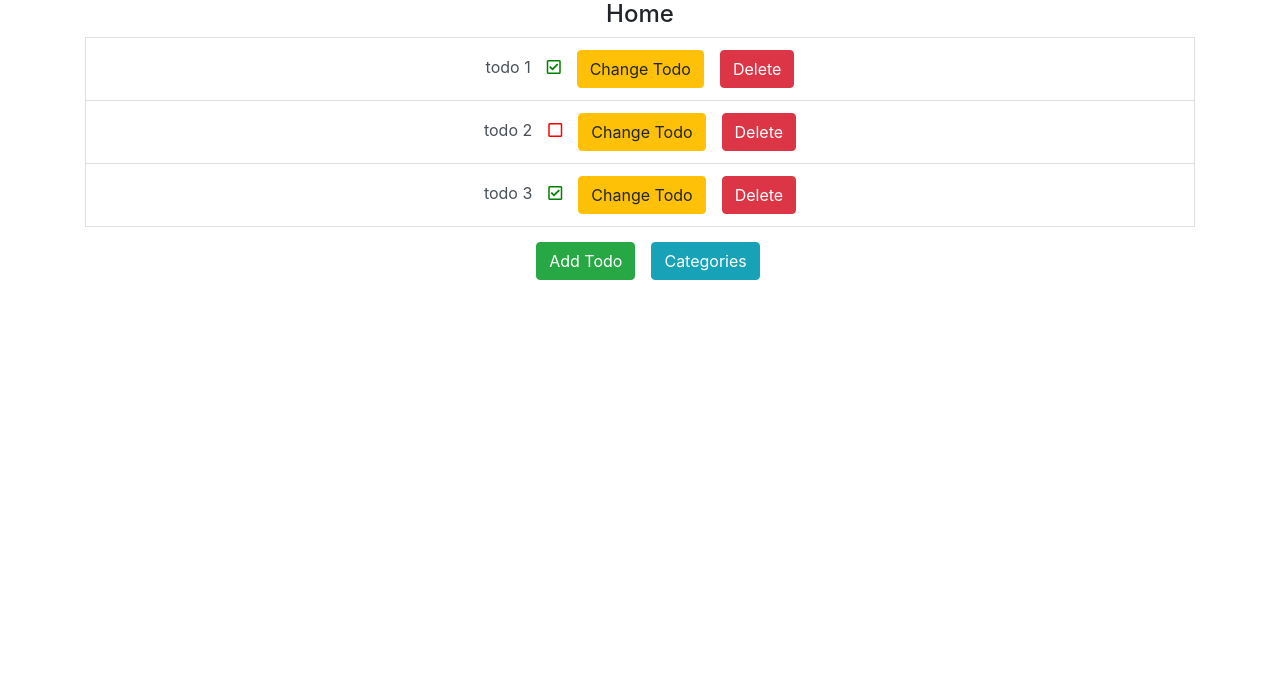
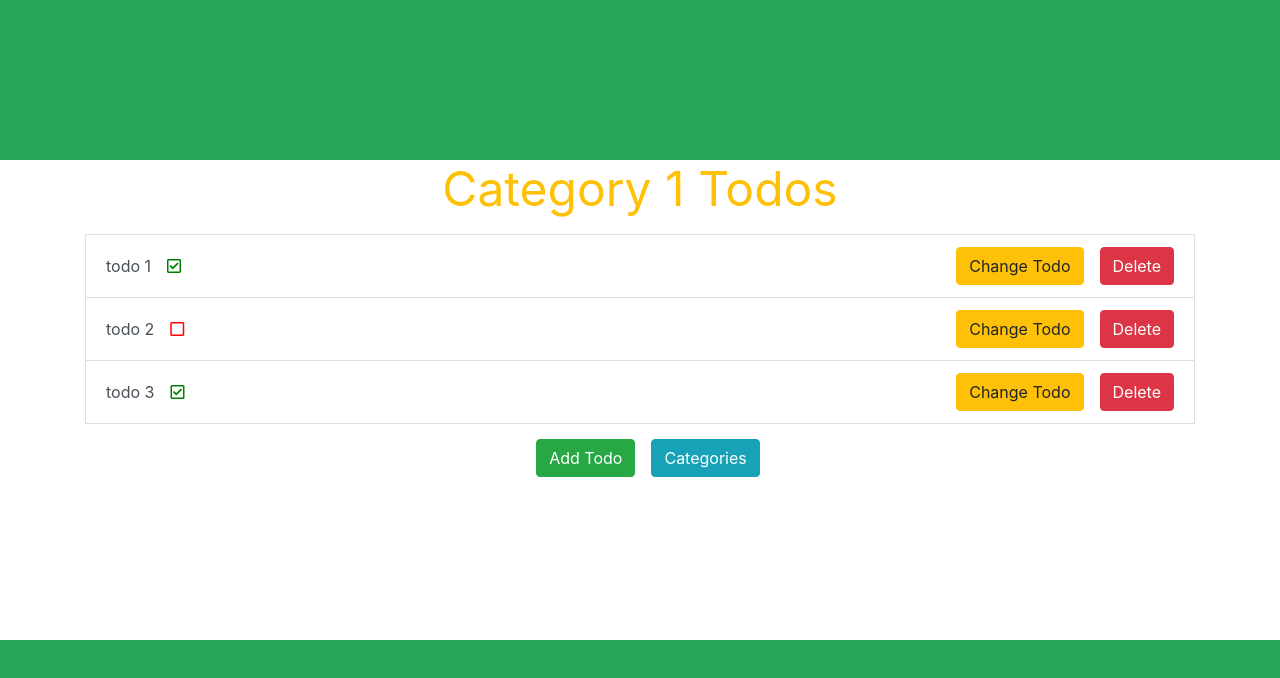
Before and after one commit to Bmirt/ReduxApp, a React (Create React App) app: page /1 in a window 1280 px wide. Shown: the top 678 px of the page. Built offline with nearby package versions, Linux system fonts and the light colour scheme.

Commit message:
some design tweak

```diff
--- a/src/App.css
+++ b/src/App.css
@@ -1,3 +1,19 @@
+* {
+  margin: 0;
+  padding: 0;
+  box-sizing: border-box;
+}
+
+.App {
+  display: flex;
+  min-height: 100vh;
+  flex-direction: column;
+}
+.content {
+  flex: 1;
+  margin-bottom: 5px;
+}
+
 .App {
   text-align: center;
 }
@@ -21,6 +37,13 @@ div button {
   margin-left: 1rem;
 }
 
+.categoryTitle {
+  font-size: 3rem;
+  margin-bottom: 1rem;
+  font-weight: 400;
+  color: #ffc107;
+}
+
 .margin {
   margin-top: 1rem;
 }
@@ -28,3 +51,34 @@ div button {
 a {
   cursor: pointer;
 }
+
+.header__container,
+.footer__container {
+  width: 100%;
+  height: 20vh;
+  background-color: #26a65b;
+}
+
+#categoryContainer {
+  display: flex;
+}
+
+#categoryContainer a {
+  align-self: center;
+}
+
+#categoryContainer div {
+  margin-left: auto;
+}
+
+#todosContainer {
+  display: flex;
+}
+
+#todosContainer .text {
+  align-self: center;
+}
+
+#todosContainer .buttons {
+  margin-left: auto;
+}
--- a/src/App.js
+++ b/src/App.js
@@ -1,17 +1,19 @@
 import React from "react";
 import { Route, BrowserRouter, Switch } from "react-router-dom";
-import Home from "./components/Home";
+import Todos from "./components/Todos";
 import Categories from "./components/Categories";
+import Header from "./components/Header";
+import Footer from "./components/Footer";
 import "./App.css";
 
 function App() {
   return (
     <BrowserRouter>
       <div className="App">
-        <Switch>
-          <Route exact path="/" component={Categories} />
-          <Route path="/:post_id" component={Home} />
-        </Switch>
+        <Route path="*" component={Header} />
+        <Route exact path="/" component={Categories} />
+        <Route path="/:post_id" component={Todos} />
+        <Route path="*" component={Footer} />
       </div>
     </BrowserRouter>
   );
--- a/src/components/Categories.js
+++ b/src/components/Categories.js
@@ -29,10 +29,12 @@ export class Categories extends Component {
     const categoryList = categories.map(category => {
       return (
         <div
-          className="list-group-item list-group-item-action"
+          className="list-group-item list-group-item-action "
+          id="categoryContainer"
           key={category.id}
         >
           <a onClick={() => this.goTo(category.id)}>{category.name}</a>
+          <div>
             <button
               className="btn btn-warning"
               onClick={() => this.changeCategoryFunction(category.id)}
@@ -46,12 +48,13 @@ export class Categories extends Component {
               Delete
             </button>
           </div>
+        </div>
       );
     });
     return (
-      <div>
+      <div className="content">
         <div className="container home">
-          <h4 className="center">Categories</h4>
+          <h4 className="center categoryTitle">Categories</h4>
           {categoryList}
           <button
             className="btn btn-success margin"
--- /dev/null
+++ b/src/components/Footer.js
@@ -0,0 +1,17 @@
+import React, { Component } from "react";
+import { connect } from "react-redux";
+
+export class Footer extends Component {
+  render() {
+    return <div className="footer__container" />;
+  }
+}
+
+const mapStateToProps = state => ({});
+
+const mapDispatchToProps = {};
+
+export default connect(
+  mapStateToProps,
+  mapDispatchToProps
+)(Footer);
--- /dev/null
+++ b/src/components/Header.js
@@ -0,0 +1,17 @@
+import React, { Component } from "react";
+import { connect } from "react-redux";
+
+export class Header extends Component {
+  render() {
+    return <div className="header__container" />;
+  }
+}
+
+const mapStateToProps = state => ({});
+
+const mapDispatchToProps = {};
+
+export default connect(
+  mapStateToProps,
+  mapDispatchToProps
+)(Header);
--- a/src/components/Home.js
+++ b/src/components/Todos.js
@@ -27,7 +27,12 @@ export class Home extends Component {
     const todoList = todos.length ? (
       todos.map(todo => {
         return (
-          <div className="list-group-item list-group-item-action" key={todo.id}>
+          <div
+            className="list-group-item list-group-item-action "
+            id="todosContainer"
+            key={todo.id}
+          >
+            <div className="text">
               <a>{todo.title}</a>
               <a
                 onClick={() =>
@@ -40,6 +45,8 @@ export class Home extends Component {
                   <i className="far fa-square unchecked" />
                 )}
               </a>
+            </div>
+            <div className="buttons">
               <button
                 className="btn btn-warning"
                 onClick={() =>
@@ -55,6 +62,7 @@ export class Home extends Component {
                 Delete
               </button>
             </div>
+          </div>
         );
       })
     ) : (
@@ -62,9 +70,11 @@ export class Home extends Component {
     );
 
     return (
-      <div>
+      <div className="content">
         <div className="container home">
-          <h4 className="center">Home</h4>
+          <h4 className="center categoryTitle">
+            {this.props.category.name} Todos
+          </h4>
           {todoList}
           <button
             className="btn btn-success margin"
--- a/src/reducers/rootReducer.js
+++ b/src/reducers/rootReducer.js
@@ -2,7 +2,7 @@ const initState = {
   categories: [
     {
       id: "1",
-      name: "category1",
+      name: "Category 1",
       todos: [
         { id: "1", title: "todo 1", completed: true },
         { id: "2", title: "todo 2", completed: false },
@@ -11,7 +11,7 @@ const initState = {
     },
     {
       id: "2",
-      name: "category2",
+      name: "Category 2",
       todos: [
         { id: "1", title: "Category2 1", completed: true },
         { id: "2", title: "Category2 2", completed: false },
```
Lines whose indentation alone changed are shown as unchanged.
